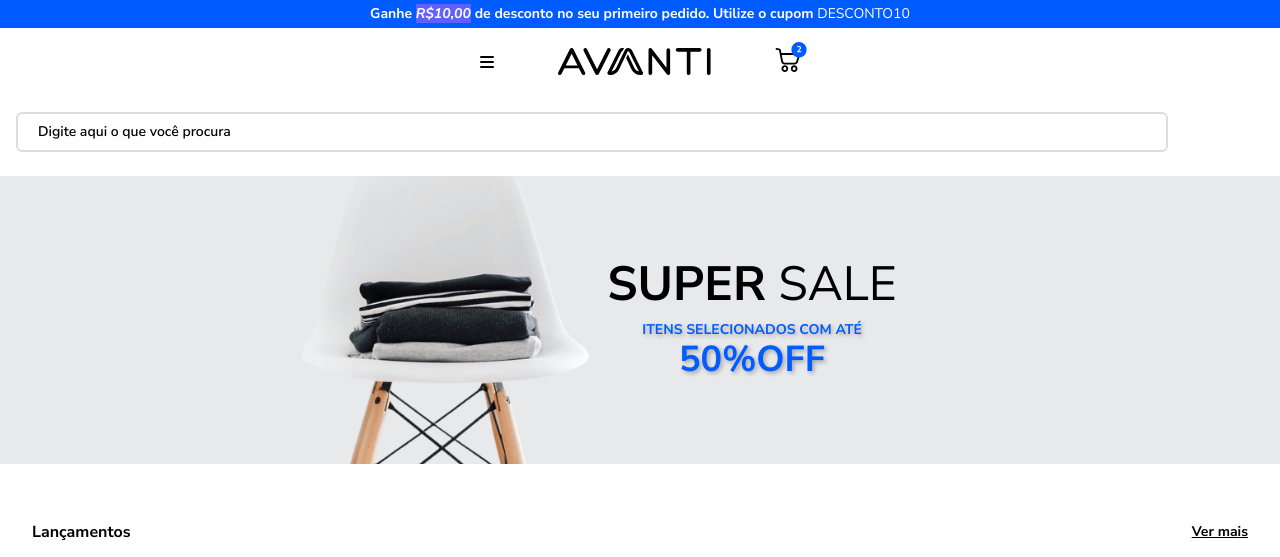
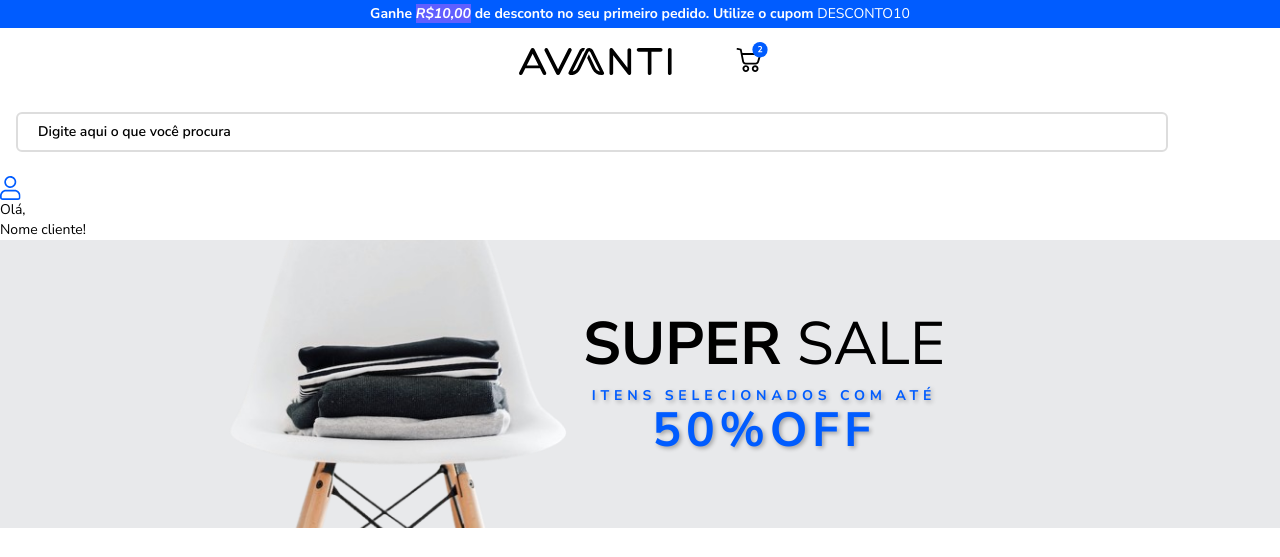
Before and after one commit to Amanda-Berwig/Avanti--innovation-class, a plain HTML site: page index.html in a window 1280 px wide. Shown: the top 557 px of the page. Drawn offline with nearby package versions, Linux system fonts and the light colour scheme.

Commit message:
Ajusta a responsividade da seção SALE e elementos do cabeçalho para melhor adaptação em dispositivos móveis

```diff
--- a/index.html
+++ b/index.html
@@ -23,7 +23,7 @@
             </p>
         </div>
         <div class="flex mx-4 mt-5 gap-16 justify-center">
-            <button>
+            <button class="lg:hidden">
                 <img src="./assets/menu.svg" alt="Menu">
             </button>
             <img src="./assets/logo-avanti.svg" alt="logo-avanti">
@@ -34,7 +34,7 @@
         <input type="text" placeholder="Digite aqui o que você procura"
             class="border-2 border-[#DDDDDD] rounded-md bg-[url('/assets/lupa.svg')] bg-no-repeat bg-[length:20px] bg-[position:right_10px_center] placeholder-black font-semibold py-2 pl-5 mt-9 mb-6 mx-4 w-[90%]">
 
-        <a href="#" class="hidden"><img src="/assets/usuario.svg" alt="usuario">
+        <a href="#" class="hidden lg:block"><img src="/assets/usuario.svg" alt="usuario">
             <p>Olá, <br>
                 Nome cliente!</p>
         </a>
@@ -59,17 +59,17 @@
 
     <main>
         <!-- Section SALE -->
-        <section class="flex bg-[#e8e9eb] items-center justify-center overflow-hidden mb-14">
+        <section class="flex bg-[#e8e9eb] items-center justify-center overflow-hidden mb-14 lg:gap-6">
             <img src="./assets/cadeira.png" alt="cadeira com roupas"
-                class="w-56 h-72 object-cover scale-150 -translate-x-14 -translate-y-10">
+                class="w-56 h-72 object-cover scale-150 lg:scale-[1.75] -translate-x-14 -translate-y-10 ">
             <div class="flex flex-col my-16 text-center gap-3">
-                <p class="text-4xl sm:text-5xl">
+                <p class="text-4xl sm:text-5xl lg:text-6xl">
                     <span class="block font-bold sm:inline">SUPER</span> <span>SALE</span>
                 </p>
                 <p style="text-shadow: 2px 2px 4px rgba(0, 0, 0, 0.3);"
-                    class="text-xs text-[#005CFF] font-bold sm:text-sm">ITENS
+                    class="text-xs text-[#005CFF] font-bold sm:text-sm lg:tracking-[0.3rem]">ITENS
                     SELECIONADOS COM ATÉ
-                    <br /><span class="text-3xl sm:text-4xl">50%OFF</span>
+                    <br /><span class="text-3xl sm:text-4xl lg:text-5xl">50%OFF</span>
                 </p>
             </div>
         </section>
```
